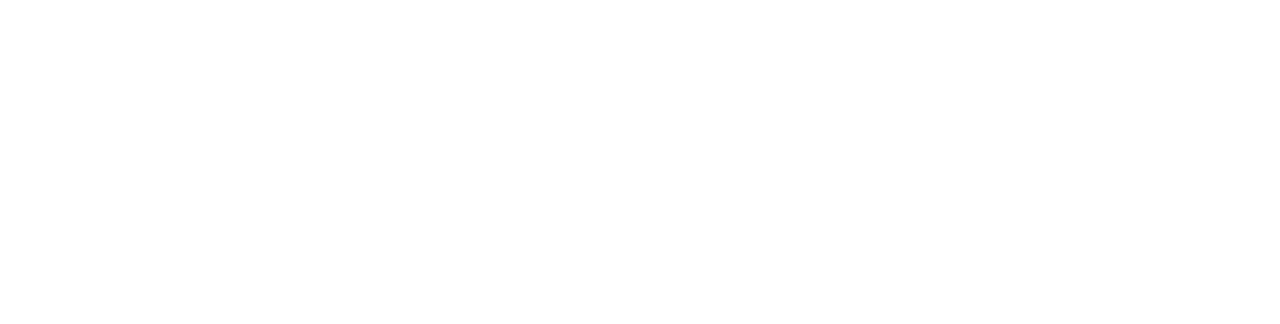
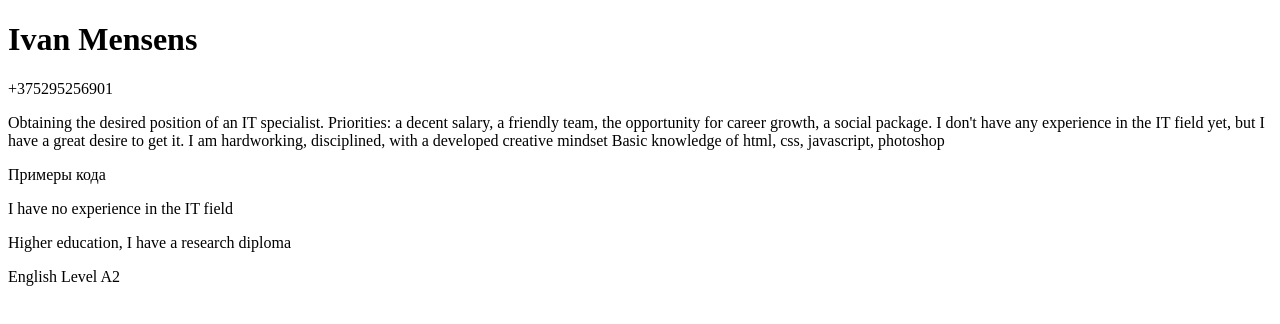
Before and after one commit to Ivan-Mikalaevich/Test-rsschool-cv, a plain HTML site: page index.html in a window 1280 px wide. Drawn offline with Linux system fonts and the light colour scheme.

Commit message:
fix: fix index.html

```diff
--- a/index.html
+++ b/index.html
@@ -4,9 +4,16 @@
     <meta charset="UTF-8">
     <meta http-equiv="X-UA-Compatible" content="IE=edge">
     <meta name="viewport" content="width=device-width, initial-scale=1.0">
-    <title>Document</title>
+    <title>MyCV</title>
 </head>
 <body>
-
+    <h1> Ivan Mensens </h1>
+    <p> +375295256901 </p>
+    <p>Obtaining the desired position of an IT specialist. Priorities: a decent salary, a friendly team, the opportunity for career growth, a social package. I don't have any experience in the IT field yet, but I have a great desire to get it. I am hardworking, disciplined, with a developed creative mindset
+    Basic knowledge of html, css, javascript, photoshop</p>
+    <p>Примеры кода</p>
+    <p>I have no experience in the IT field</p>
+    <p>Higher education, I have a research diploma</p>
+    <p>English Level A2</p>
 </body>
 </html>
```
